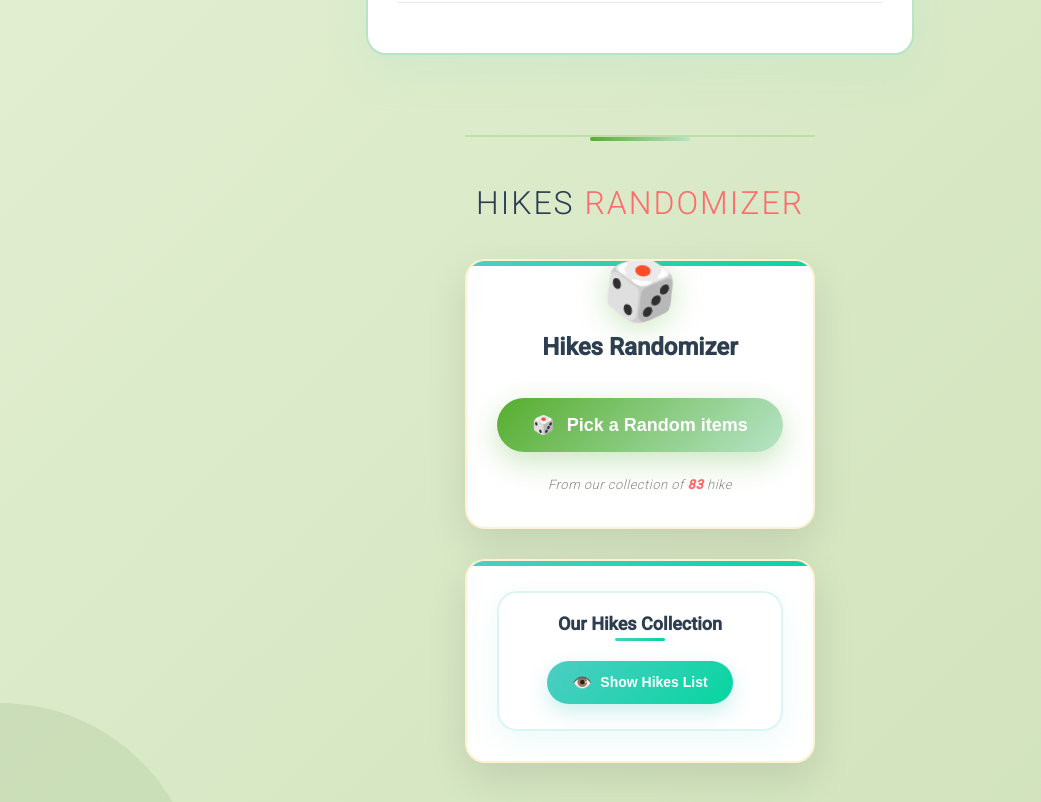
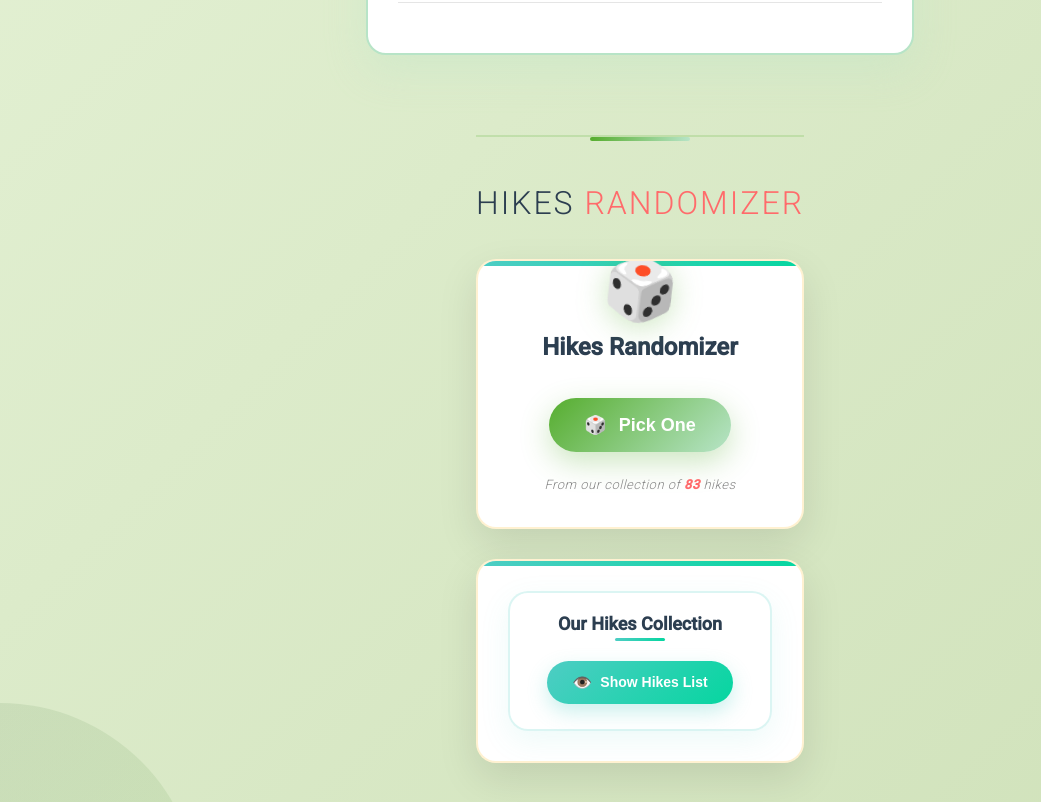
Before and after one commit to TimothyJan/TimMari2026, an Angular app: page / in a window 1280 px wide. Shown: the part 6060-6862 px from the top of the page, without its empty margins (0-1041 px from the left). Built offline with nearby package versions, Linux system fonts and the light colour scheme.

Commit message:
Update random generator button

```diff
--- a/src/app/components/random-generator/random-generator.html
+++ b/src/app/components/random-generator/random-generator.html
@@ -25,9 +25,9 @@
         <div class="generator-actions">
           <button class="generator-button" (click)="pickRandomItem()">
             <span class="button-icon">{{ buttonIcon }}</span>
-            {{ buttonText }}
+            Pick One
           </button>
-          <p class="generator-note">From our collection of <strong>{{ itemList.length }}</strong> {{ itemTypeName }}</p>
+          <p class="generator-note">From our collection of <strong>{{ itemList.length }}</strong> {{ itemTypeName }}s</p>
         </div>
       </div>
     </div>
--- a/src/app/components/random-generator/random-generator.ts
+++ b/src/app/components/random-generator/random-generator.ts
@@ -13,8 +13,7 @@ export class RandomGenerator implements OnInit {
   description: string = 'Click the button below to get a random selection from our list.';
   @Input() itemLabel: string = "";
   itemList: string[] = [];
-  @Input() itemTypeName: string = 'items';
-  buttonText: string = 'Pick a Random ' + this.itemTypeName;
+  @Input() itemTypeName: string = 'item';
 
   // Customizable icons
   icon: string = '🎲';
@@ -25,11 +24,6 @@ export class RandomGenerator implements OnInit {
   showItemList: boolean = false;
 
   ngOnInit() {
-    // Set default itemTypeName based on title if not provided
-    if (this.itemTypeName === 'items') {
-      this.itemTypeName = this.title.toLowerCase() + 's';
-    }
-
     this.assignItemList();
   }
 
```
